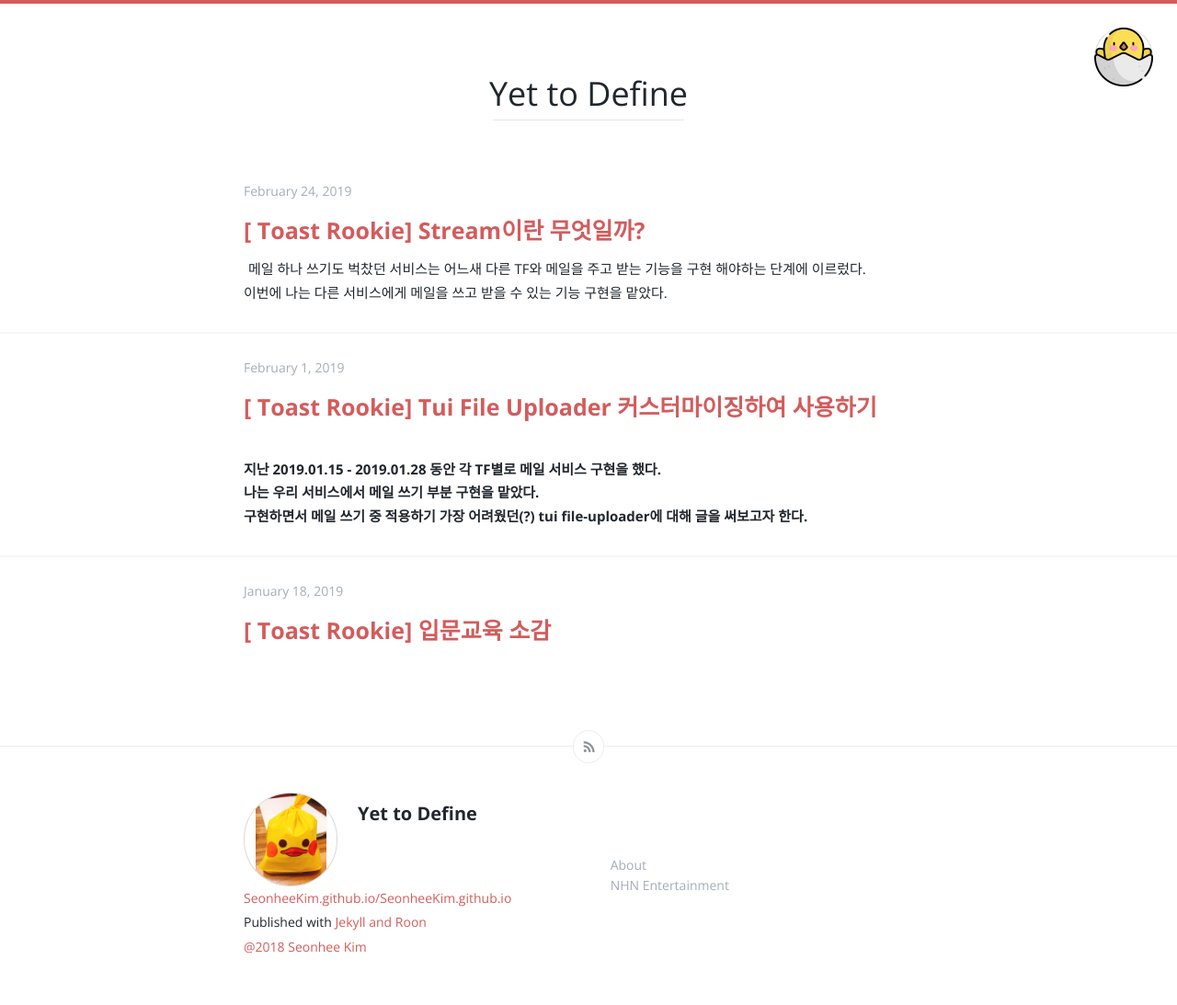
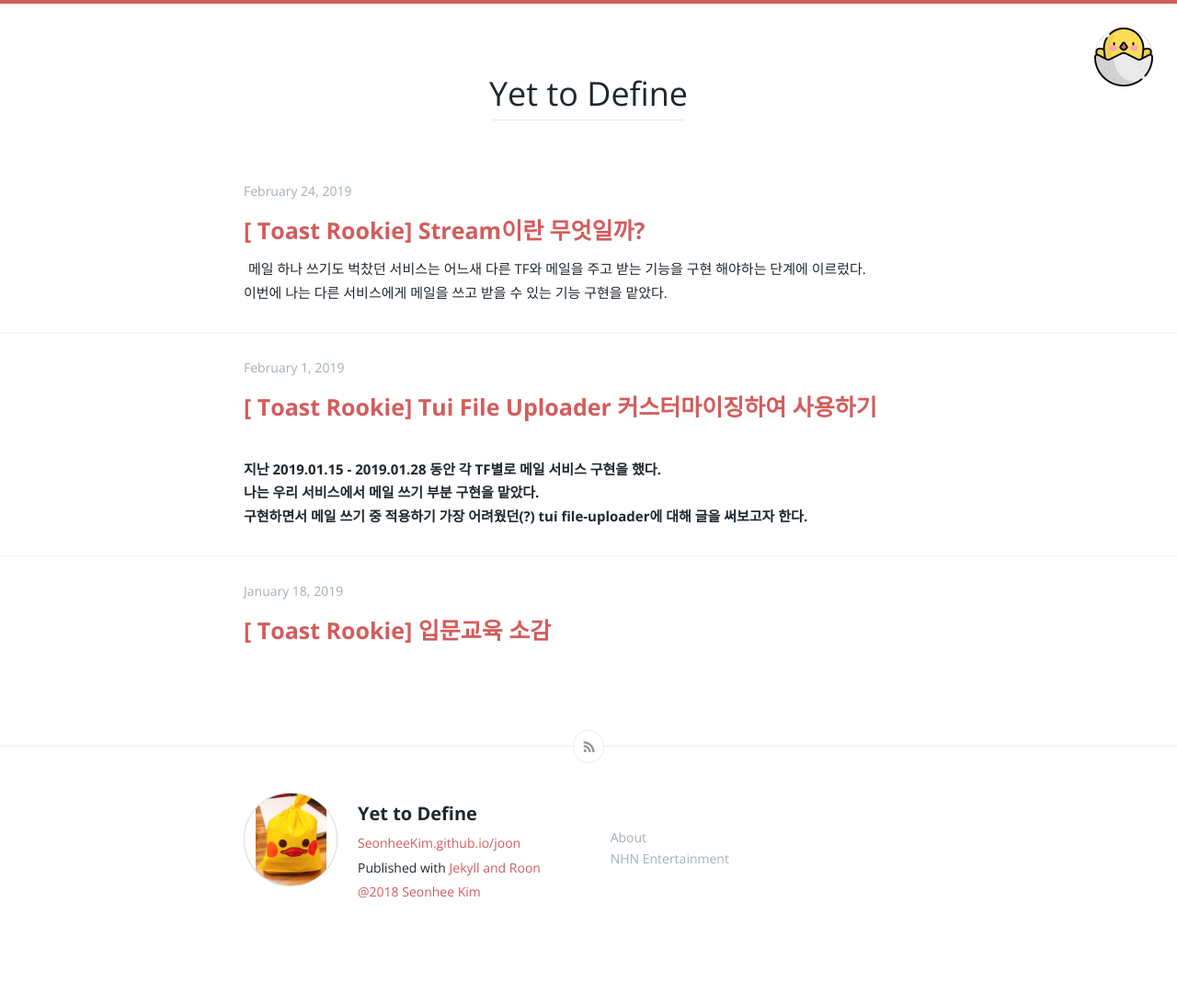
Before and after one commit to vormwald/joon, a Jekyll site: the page built from index.html, in a window 1280 px wide. Shown: the whole page at 92% size. Built offline with Jekyll 4.4.1, drawn with Linux system fonts in a browser that asks for light colours; the list of posts is cut into pages by our own code; after the commit the page ends 1034 px from its top, so only the background shows below that.

Commit message:
modify sub url root

```diff
--- a/_config.yml
+++ b/_config.yml
@@ -6,7 +6,7 @@
 description: > # this means to ignore newlines until "url:"
   About <br> NHN Entertainment <br>
 url: "http://SeonheeKim.github.io" # the base hostname & protocol for your site
-baseurl: /SeonheeKim.github.io # the subpath of your site, e.g. /blog/
+baseurl: / # the subpath of your site, e.g. /blog/
 twitter_username: jekyllrb
 github_username:  SeonheeKim
 
```
